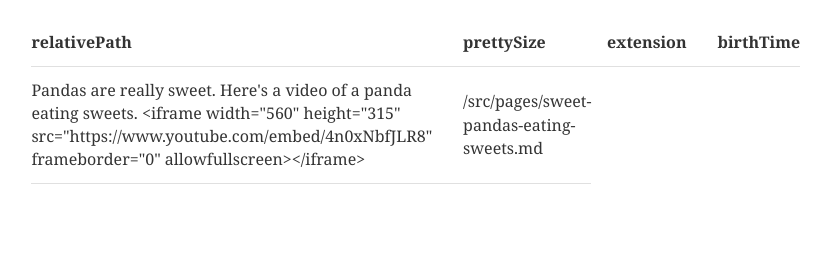
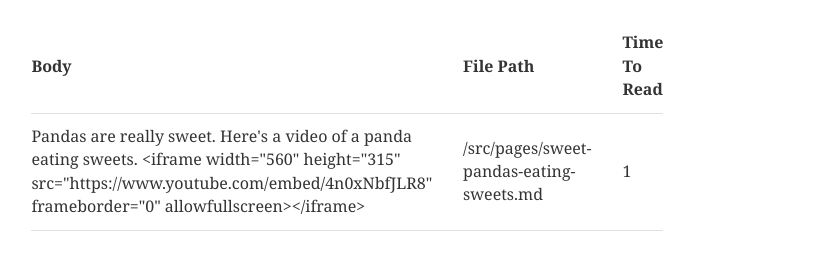
Before and after one commit to andrewtdinh/gatsby-tut-part4, a Gatsby site: page /my-files in a window 1280 px wide. Shown: the part 143-396 px from the top of the page, without its empty margins (305-1136 px from the left). Built offline with nearby package versions, Linux system fonts and the light colour scheme; Gatsby itself is replaced by a stand-in of ours; some packages are replaced by stand-ins of ours.

Commit message:
Add time to read

```diff
--- a/src/pages/my-files.js
+++ b/src/pages/my-files.js
@@ -11,10 +11,9 @@ export default ({ data }) => {
         <table>
           <thead>
             <tr>
-              <th>relativePath</th>
-              <th>prettySize</th>
-              <th>extension</th>
-              <th>birthTime</th>
+              <th>Body</th>
+              <th>File Path</th>
+              <th>Time To Read</th>
             </tr>
           </thead>
           <tbody>
@@ -22,6 +21,7 @@ export default ({ data }) => {
               <tr key={index}>
                 <td>{node.rawMarkdownBody}</td>
                 <td>{node.fileAbsolutePath}</td>
+                <td>{node.timeToRead}</td>
               </tr>
             ))}
           </tbody>
@@ -38,6 +38,7 @@ export const query = graphql`
         node {
           rawMarkdownBody
           fileAbsolutePath
+          timeToRead
         }
       }
     }
```
